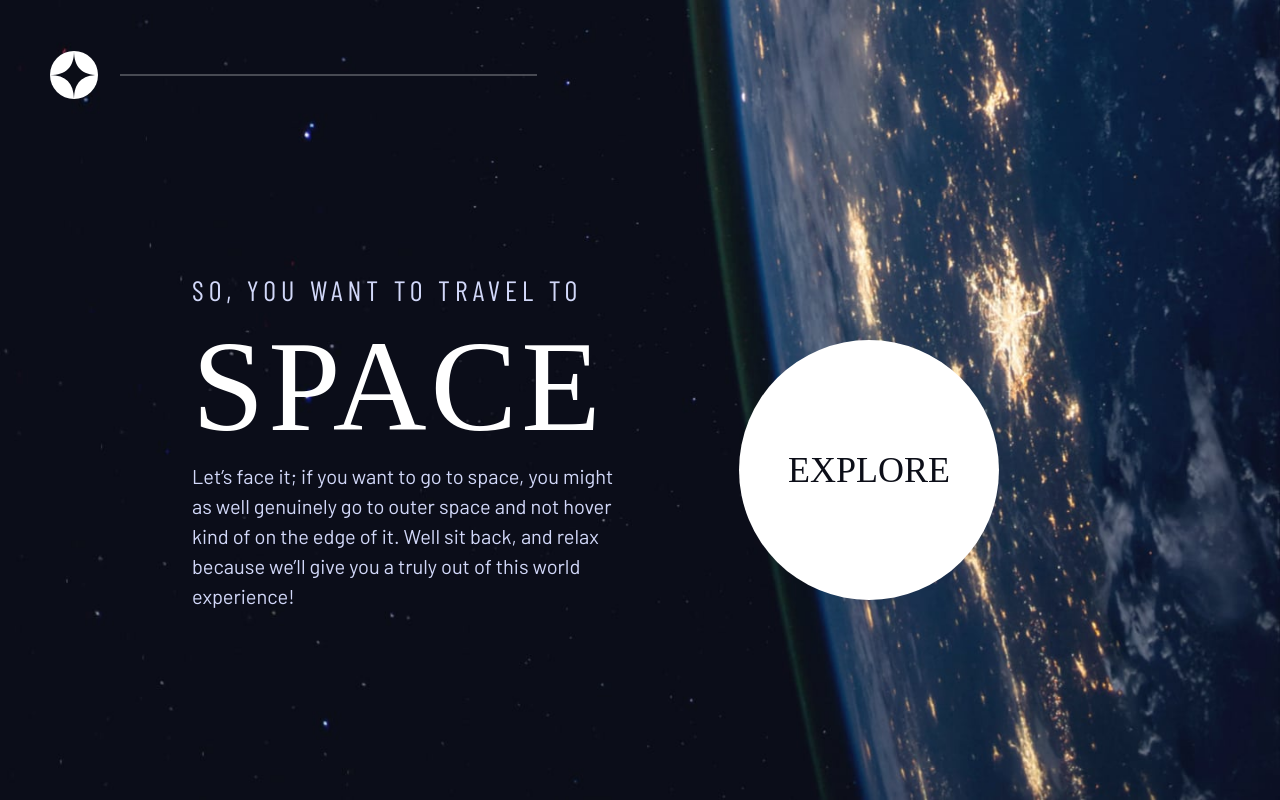
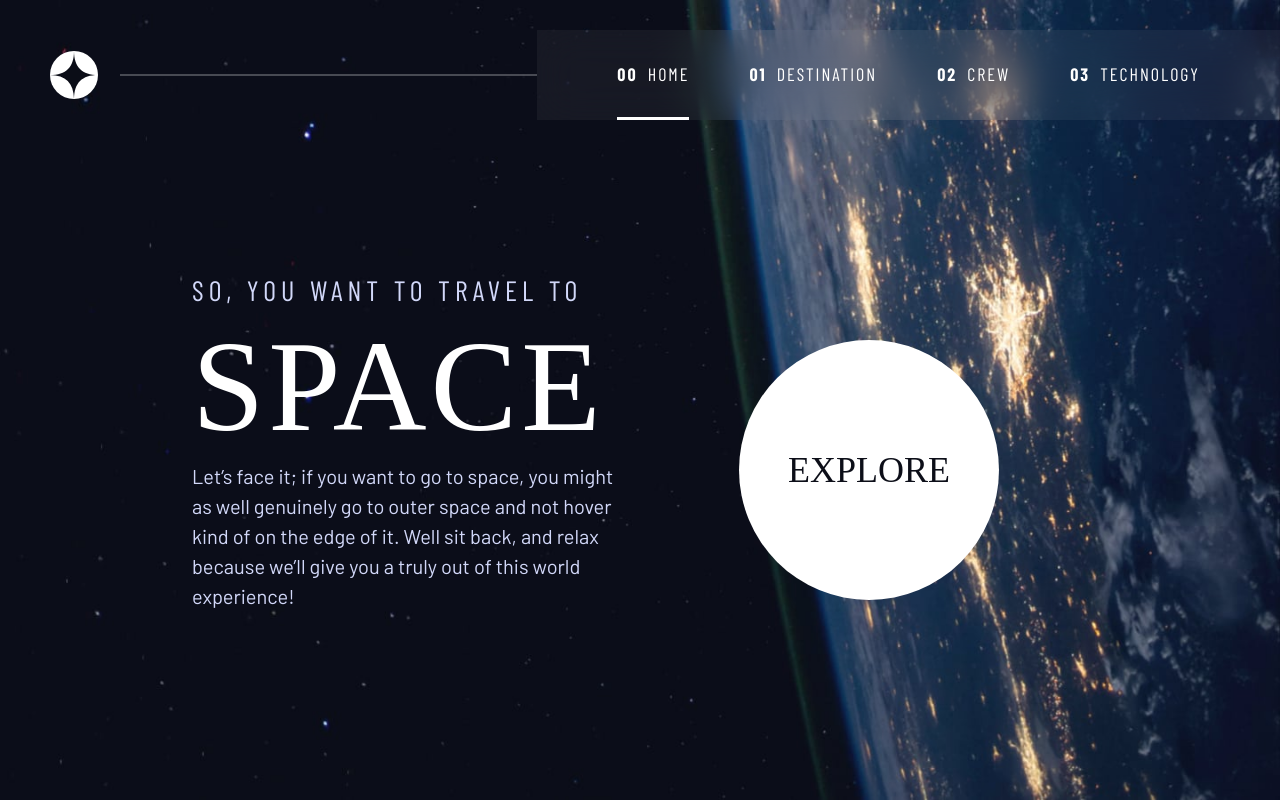
Before and after one commit to zun-liang/fem-space-tourism, a React (Vite) app: page / in a window 1280 px wide. Built offline with nearby package versions, Linux system fonts and the light colour scheme; a web font is replaced by a local one.

Commit message:
fix slide nav

```diff
--- a/src/App.tsx
+++ b/src/App.tsx
@@ -21,8 +21,6 @@ const AppContainer = styled.div`
 `;
 
 const App = () => {
-  const [menu, setMenu] = useState<boolean>(false);
-
   const [screenWidth, setScreenWidth] = useState<number>(window.innerWidth);
   useEffect(() => {
     const updateScreenWidth = () => setScreenWidth(window.innerWidth);
@@ -42,12 +40,7 @@ const App = () => {
 
   const router = createBrowserRouter(
     createRoutesFromElements(
-      <Route
-        path="/"
-        element={
-          <MainLayout menu={menu} setMenu={setMenu} screenWidth={screenWidth} />
-        }
-      >
+      <Route path="/" element={<MainLayout screenWidth={screenWidth} />}>
         <Route index element={<Home />} />
         <Route
           path="destination"
--- a/src/components/Menu.tsx
+++ b/src/components/Menu.tsx
@@ -29,6 +29,7 @@ const StyledList = styled.ul<SlideType>`
     margin-left: -1.5rem;
     padding: 0 2rem;
     z-index: 1;
+    transform: translateX(0);
     display: flex;
     justify-content: center;
     align-items: center;
@@ -96,15 +97,15 @@ const StyledLink = styled(NavLink)`
 
 interface Props {
   slide: boolean;
-  setMenu: Dispatch<SetStateAction<boolean>>;
+  setSlide: Dispatch<SetStateAction<boolean>>;
 }
 
-const Menu = ({ slide, setMenu }: Props) => {
+const Menu = ({ slide, setSlide }: Props) => {
   const activeStyle = {
     borderBottom: "3px solid hsl(var(--white))",
   };
   const defaultStyle = {};
-  const closeMenu = () => setMenu(false);
+  const closeMenu = () => setSlide(false);
   return (
     <nav>
       <StyledList $slide={slide}>
--- a/src/layouts/MainLayout.tsx
+++ b/src/layouts/MainLayout.tsx
@@ -1,7 +1,7 @@
 import Close from "../assets/shared/icon-close.svg?react";
 import Hamburger from "../assets/shared/icon-hamburger.svg?react";
 import Logo from "../assets/shared/logo.svg?react";
-import { Dispatch, SetStateAction, useState } from "react";
+import { useState } from "react";
 import { Outlet } from "react-router-dom";
 import styled from "styled-components";
 
@@ -48,24 +48,24 @@ const StyledClose = styled(Close)`
 `;
 
 interface Props {
-  menu: boolean;
-  setMenu: Dispatch<SetStateAction<boolean>>;
   screenWidth: number;
 }
 
-const MainLayout = ({ menu, setMenu, screenWidth }: Props) => {
+const MainLayout = ({ screenWidth }: Props) => {
   const [slide, setSlide] = useState(false);
-  const toggleMenu = () => setSlide((prev) => !prev);
+  const toggleSlide = () => setSlide((prev) => !prev);
   return (
     <MainContainer>
       <Header>
         <StyledLogo />
         {screenWidth >= 720 && <StyledHr />}
-        {menu && screenWidth < 560 && <StyledClose onClick={toggleMenu} />}
-        {!menu && screenWidth < 560 && <StyledHamburger onClick={toggleMenu} />}
-        {screenWidth >= 560 && <Menu slide={slide} setMenu={setMenu} />}
+        {slide && screenWidth < 560 && <StyledClose onClick={toggleSlide} />}
+        {!slide && screenWidth < 560 && (
+          <StyledHamburger onClick={toggleSlide} />
+        )}
+        {screenWidth >= 560 && <Menu slide={slide} setSlide={setSlide} />}
       </Header>
-      {menu && screenWidth < 560 && <Menu slide={slide} setMenu={setMenu} />}
+      {screenWidth < 560 && <Menu slide={slide} setSlide={setSlide} />}
       <main>
         <Outlet />
       </main>
```
